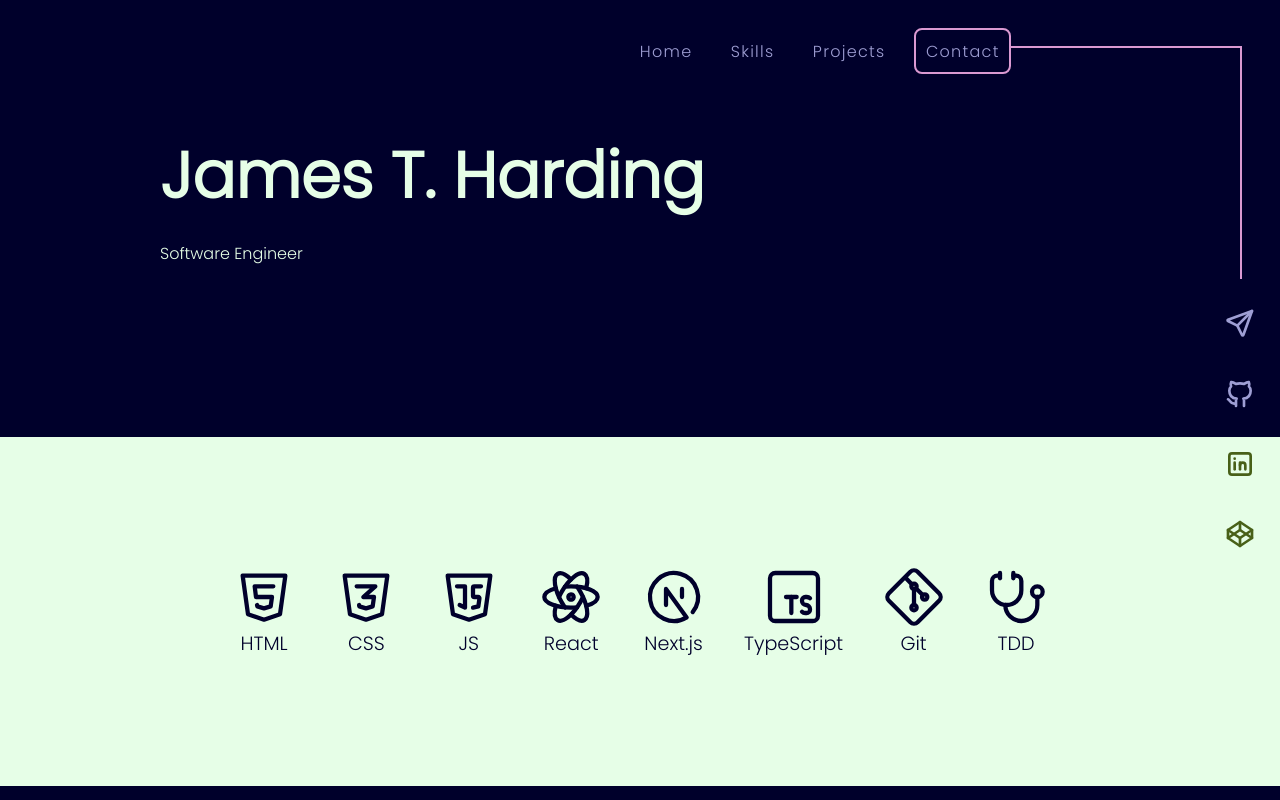
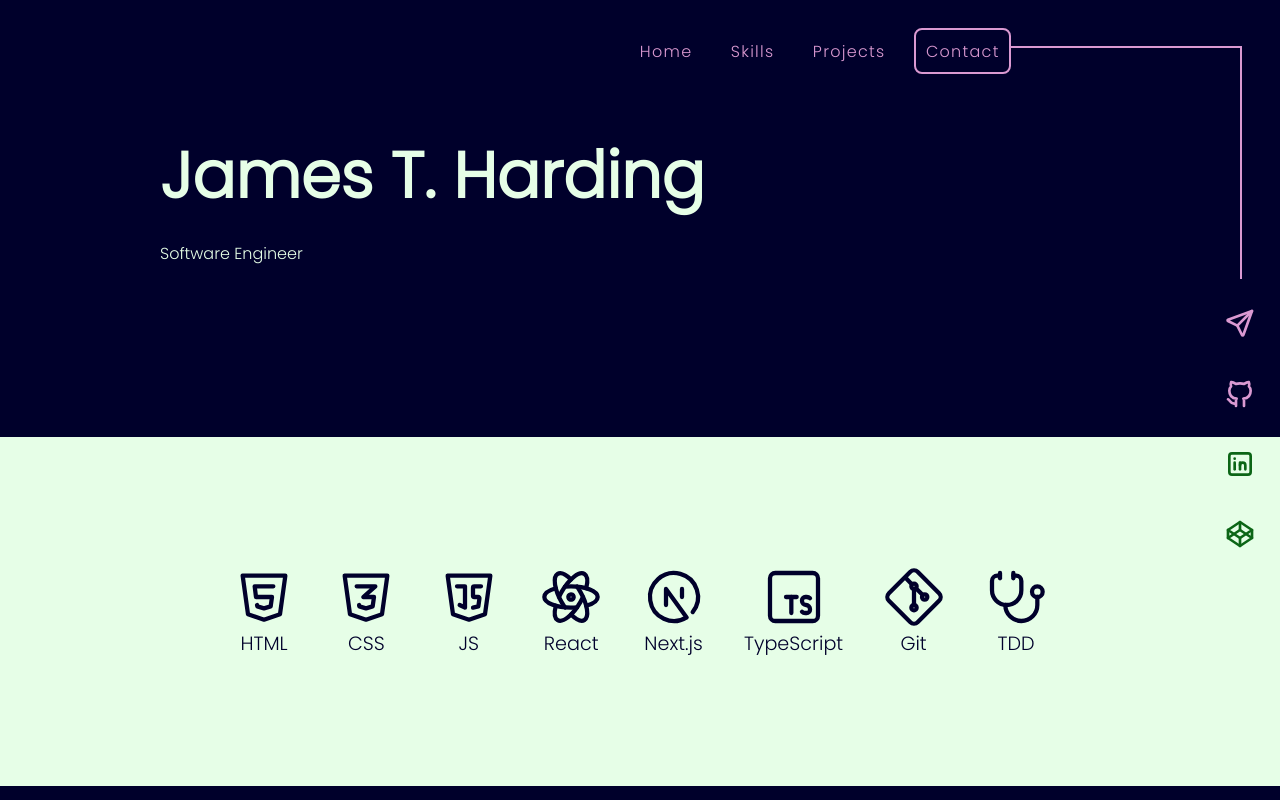
Before and after one commit to empowermint/empowermint, a Next.js app: page / in a window 1280 px wide. Shown: the top 800 px of the page. Built offline with nearby package versions, Linux system fonts and the light colour scheme.

Commit message:
Fix Safari menu colour
Thanks to Ali from EdinburghJS for telling me about Safari's cache

```diff
--- a/app/globals.css
+++ b/app/globals.css
@@ -1,15 +1,15 @@
 :root {
   --grid-base: minmax(1rem, 1fr) minmax(0, 60rem) minmax(1rem, 1fr);
 
-  --primary-text: #E6FEE7;
-  --primary-bg: #00002B;
-  --primary-bg-inner: #2E0146;
+  --primary-text: #e6fee7;
+  --primary-bg: #00002b;
+  --primary-bg-inner: #2e0146;
 
-  --highlight: #DA99FD;
-  --highlight-strong: #99FD9D;
+  --highlight: #da99fd;
+  --highlight-strong: #99fd9d;
 
-  --secondary-text: #00002B;
-  --secondary-bg: #E6FEE7;
+  --secondary-text: #00002b;
+  --secondary-bg: #e6fee7;
 
   --pad-x-small: clamp(1rem, 1.5vw, 2rem);
   --pad-small: clamp(1.5rem, 2vw, 3rem);
@@ -36,7 +36,7 @@ body {
 
 body {
   color: var(--primary-text);
-  background: var(--primary-bg)
+  background: var(--primary-bg);
 }
 
 main {
--- a/components/mainMenu/mainMenu.module.css
+++ b/components/mainMenu/mainMenu.module.css
@@ -1,8 +1,7 @@
 .menu {
   --menu-line-size: clamp(2rem, 18vw, 20rem);
-  color: var(--highlight);
   font-weight: 100;
-  letter-spacing: .08em;
+  letter-spacing: 0.08em;
   mix-blend-mode: difference;
   position: static;
 }
@@ -14,11 +13,12 @@
 }
 
 .menu a {
+  color: var(--highlight);
   text-decoration: none;
-  transition: .2s ease-out;
-  padding: .6em;
+  transition: 0.2s ease-out;
+  padding: 0.6em;
   border-width: 2px;
-  border-radius: .5em;
+  border-radius: 0.5em;
 }
 
 .menu a:hover {
@@ -50,7 +50,7 @@
   vertical-align: middle;
 }
 
-@media screen and (min-width: 80ch){
+@media screen and (min-width: 80ch) {
   .menu {
     position: fixed;
   }
@@ -62,7 +62,7 @@
   }
 
   .menu_main::after {
-    content: '';
+    content: "";
     width: var(--menu-line-size);
     height: var(--menu-line-size);
     border: solid 2px var(--highlight);
```
